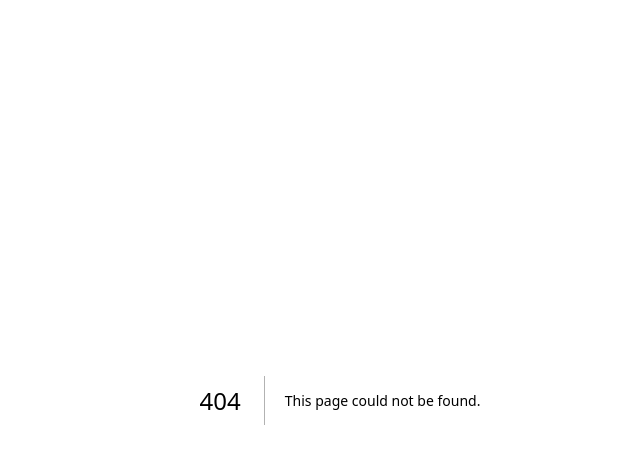
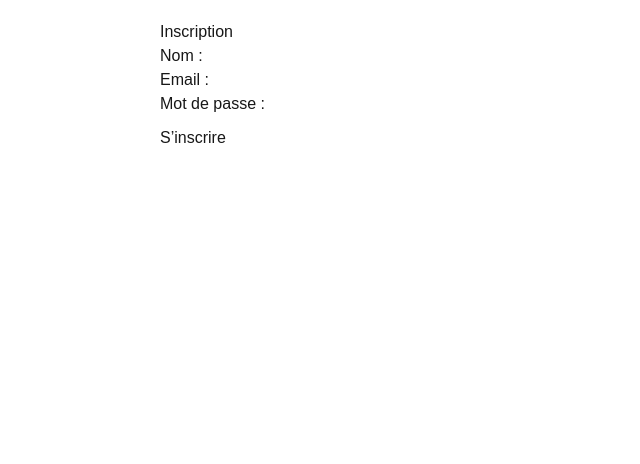
Before and after one commit to Esth0902/whisp_, a Next.js app in the folder frontend/: page /inscription in a window 1280 px wide. Before the commit this address had no page. Shown: the top 464 px of the page, without its empty margins (300-940 px from the left). Built offline with nearby package versions, Linux system fonts and the light colour scheme.

Commit message:
Formulaire d'inscription basic

```diff
--- /dev/null
+++ b/frontend/src/app/inscription/page.tsx
@@ -0,0 +1,86 @@
+"use client";
+
+import { useState } from "react";
+
+export default function InscriptionPage() {
+    const [nom, setNom] = useState("");
+    const [email, setEmail] = useState("");
+    const [motDePasse, setMotDePasse] = useState("");
+    const [message, setMessage] = useState("");
+    const [erreur, setErreur] = useState("");
+
+    const handleSubmit = async (e: React.FormEvent) => {
+        e.preventDefault();
+
+        setMessage("");
+        setErreur("");
+
+        try {
+            const res = await fetch("http://localhost:4000/utilisateur", {
+                method: "POST",
+                headers: { "Content-Type": "application/json" },
+                body: JSON.stringify({ nom, email, motDePasse }),
+            });
+
+            if (res.ok) {
+                setMessage("Inscription réussie !");
+                setNom("");
+                setEmail("");
+                setMotDePasse("");
+            } else {
+                const err = await res.json();
+                setErreur(err.message || "Erreur lors de l'inscription");
+            }
+        } catch (error) {
+            setErreur("Erreur réseau ou serveur");
+        }
+    };
+
+    return (
+        <div style={{ maxWidth: 400, margin: "auto", padding: 20 }}>
+            <h1>Inscription</h1>
+            {message && <p style={{ color: "green" }}>{message}</p>}
+            {erreur && <p style={{ color: "red" }}>{erreur}</p>}
+
+            <form onSubmit={handleSubmit}>
+                <label>
+                    Nom :
+                    <input
+                        type="text"
+                        value={nom}
+                        onChange={(e) => setNom(e.target.value)}
+                        required
+                        maxLength={50}
+                    />
+                </label>
+                <br />
+                <label>
+                    Email :
+                    <input
+                        type="email"
+                        value={email}
+                        onChange={(e) => setEmail(e.target.value)}
+                        required
+                        maxLength={100}
+                    />
+                </label>
+                <br />
+                <label>
+                    Mot de passe :
+                    <input
+                        type="password"
+                        value={motDePasse}
+                        onChange={(e) => setMotDePasse(e.target.value)}
+                        required
+                        minLength={6}
+                        maxLength={100}
+                    />
+                </label>
+                <br />
+                <button type="submit" style={{ marginTop: 10 }}>
+                    S’inscrire
+                </button>
+            </form>
+        </div>
+    );
+}
--- a/frontend/src/app/page.tsx
+++ b/frontend/src/app/page.tsx
@@ -13,6 +13,8 @@ export default function Accueil() {
             <Link href="/messagerie">Ma Messagerie</Link>
             <br/>
             <Link href="/utilisateur">Utilisateurs</Link>
+            <br/>
+            <Link href="/inscription">Inscription</Link>
 
         </div>
     );
```
